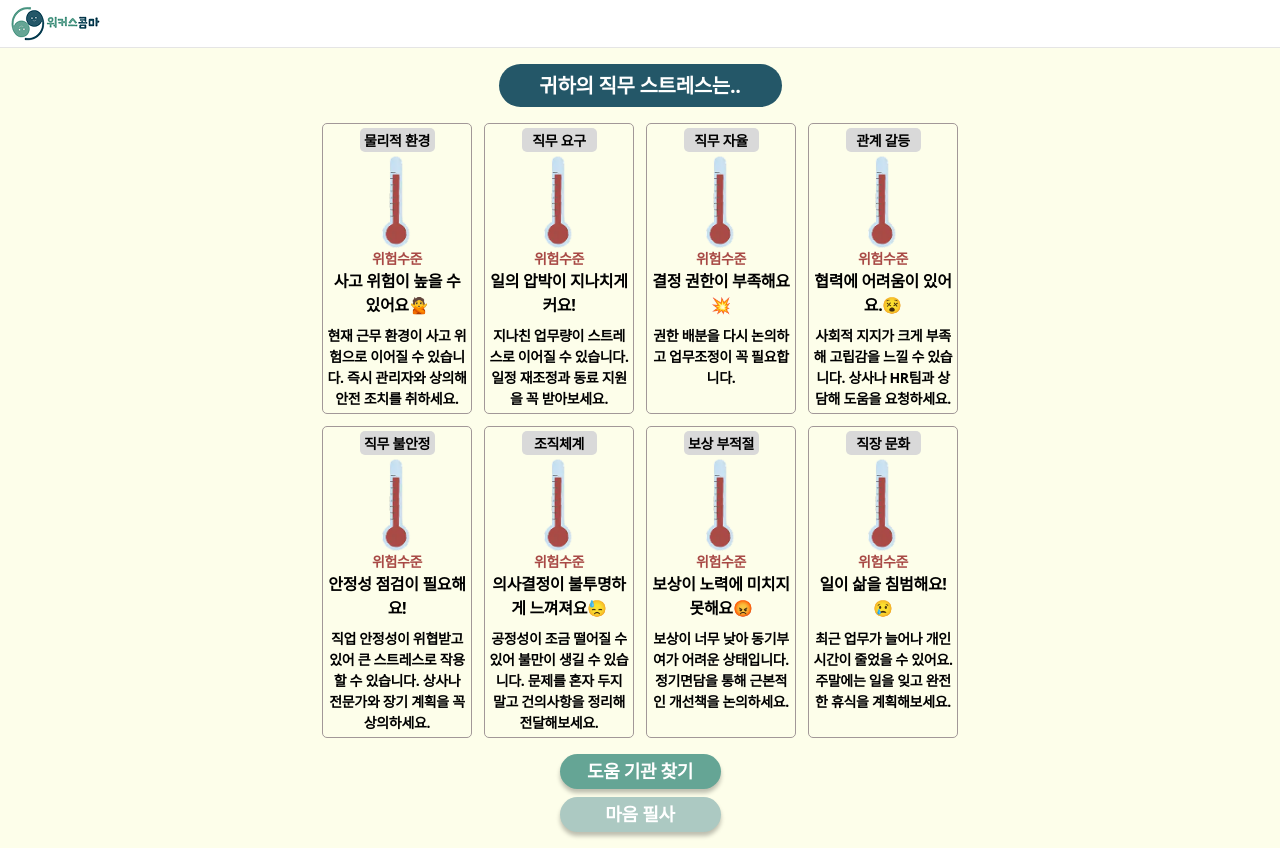
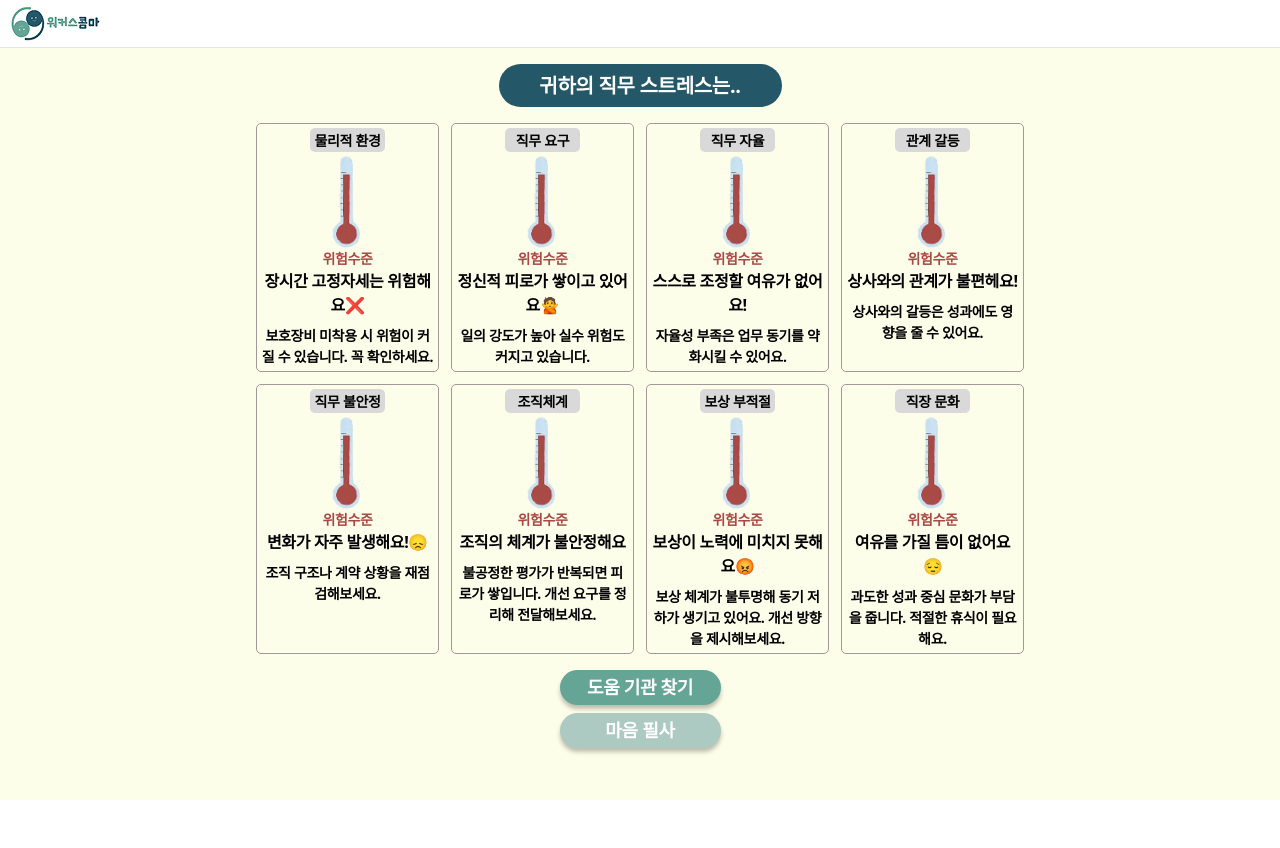
Before and after one commit to WorkersComma/workerscomma.github.io, a React (Vite) app: page /self-diagnosis/stress/result in a window 1280 px wide. After the commit the page ends 800 px from the top, so only its background shows below. Built offline with nearby package versions, Linux system fonts and the light colour scheme; a web font is replaced by a local one.

Commit message:
fix: 스트레스 결과 랜덤 로직 수정

```diff
--- a/src/features/self-diagnosis/stress/StressResultPage.tsx
+++ b/src/features/self-diagnosis/stress/StressResultPage.tsx
@@ -30,11 +30,11 @@ export const StressResultPage: FC = () => {
         : "danger";
     const heading =
       resultSet.t1[status].headings[
-        Math.floor(Math.random() & resultSet.t1[status].headings.length)
+        Math.floor(Math.random() * resultSet.t1[status].headings.length)
       ];
     const description =
       resultSet.t1[status].descriptions[
-        Math.floor(Math.random() & resultSet.t1[status].descriptions.length)
+        Math.floor(Math.random() * resultSet.t1[status].descriptions.length)
       ];
 
     if (status === "normal") {
@@ -73,11 +73,11 @@ export const StressResultPage: FC = () => {
 
     const heading =
       resultSet.t2[status].headings[
-        Math.floor(Math.random() & resultSet.t1[status].headings.length)
+        Math.floor(Math.random() * resultSet.t2[status].headings.length)
       ];
     const description =
       resultSet.t2[status].descriptions[
-        Math.floor(Math.random() & resultSet.t1[status].descriptions.length)
+        Math.floor(Math.random() * resultSet.t2[status].descriptions.length)
       ];
 
     if (status === "normal") {
@@ -115,11 +115,11 @@ export const StressResultPage: FC = () => {
         : "danger";
     const heading =
       resultSet.t3[status].headings[
-        Math.floor(Math.random() & resultSet.t1[status].headings.length)
+        Math.floor(Math.random() * resultSet.t3[status].headings.length)
       ];
     const description =
       resultSet.t3[status].descriptions[
-        Math.floor(Math.random() & resultSet.t1[status].descriptions.length)
+        Math.floor(Math.random() * resultSet.t3[status].descriptions.length)
       ];
 
     if (status === "normal") {
@@ -157,11 +157,11 @@ export const StressResultPage: FC = () => {
         : "danger";
     const heading =
       resultSet.t4[status].headings[
-        Math.floor(Math.random() & resultSet.t1[status].headings.length)
+        Math.floor(Math.random() * resultSet.t4[status].headings.length)
       ];
     const description =
       resultSet.t4[status].descriptions[
-        Math.floor(Math.random() & resultSet.t1[status].descriptions.length)
+        Math.floor(Math.random() * resultSet.t4[status].descriptions.length)
       ];
 
     if (status === "normal") {
@@ -199,11 +199,11 @@ export const StressResultPage: FC = () => {
         : "danger";
     const heading =
       resultSet.t5[status].headings[
-        Math.floor(Math.random() & resultSet.t1[status].headings.length)
+        Math.floor(Math.random() * resultSet.t5[status].headings.length)
       ];
     const description =
       resultSet.t5[status].descriptions[
-        Math.floor(Math.random() & resultSet.t1[status].descriptions.length)
+        Math.floor(Math.random() * resultSet.t5[status].descriptions.length)
       ];
 
     if (status === "normal") {
@@ -241,11 +241,11 @@ export const StressResultPage: FC = () => {
         : "danger";
     const heading =
       resultSet.t6[status].headings[
-        Math.floor(Math.random() & resultSet.t1[status].headings.length)
+        Math.floor(Math.random() * resultSet.t6[status].headings.length)
       ];
     const description =
       resultSet.t6[status].descriptions[
-        Math.floor(Math.random() & resultSet.t1[status].descriptions.length)
+        Math.floor(Math.random() * resultSet.t6[status].descriptions.length)
       ];
 
     if (status === "normal") {
@@ -283,11 +283,11 @@ export const StressResultPage: FC = () => {
         : "danger";
     const heading =
       resultSet.t7[status].headings[
-        Math.floor(Math.random() & resultSet.t1[status].headings.length)
+        Math.floor(Math.random() * resultSet.t7[status].headings.length)
       ];
     const description =
       resultSet.t7[status].descriptions[
-        Math.floor(Math.random() & resultSet.t1[status].descriptions.length)
+        Math.floor(Math.random() * resultSet.t7[status].descriptions.length)
       ];
 
     if (status === "normal") {
@@ -325,11 +325,11 @@ export const StressResultPage: FC = () => {
         : "danger";
     const heading =
       resultSet.t8[status].headings[
-        Math.floor(Math.random() & resultSet.t1[status].headings.length)
+        Math.floor(Math.random() * resultSet.t8[status].headings.length)
       ];
     const description =
       resultSet.t8[status].descriptions[
-        Math.floor(Math.random() & resultSet.t1[status].descriptions.length)
+        Math.floor(Math.random() * resultSet.t8[status].descriptions.length)
       ];
 
     if (status === "normal") {
@@ -384,7 +384,7 @@ export const StressResultPage: FC = () => {
         {allData.map((data) => (
           <li
             key={data.title}
-            className="p-1 w-[150px] rounded-[5px] border border-[#A29898] flex flex-col items-center"
+            className="p-1 flex-1 basis-[150px] rounded-[5px] border border-[#A29898] flex flex-col items-center"
           >
             <h2 className="w-[75px] h-[24px] rounded-[5px] bg-[#D9D9D9] text-black font-semibold text-[0.875rem] flex justify-center items-center">
               {data.title}
```
